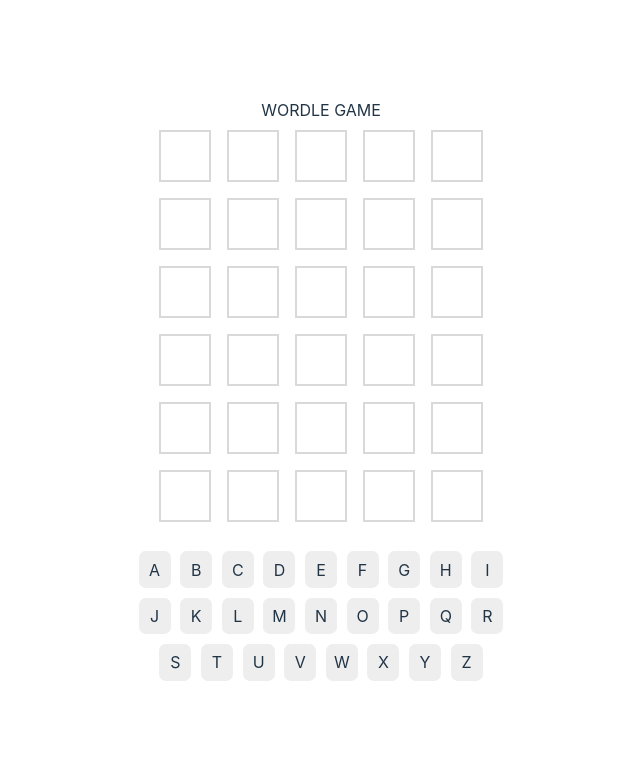
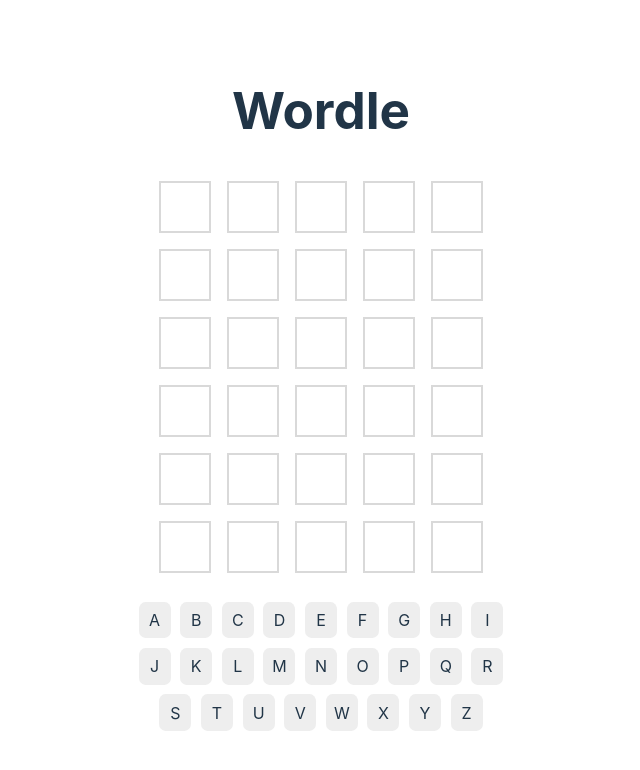
Before and after one commit to DidierOsindero/wordle-game, a React (Vite) app: page / in a window 1280 px wide. Shown: the top 770 px of the page, without its empty margins (319-959 px from the left). Built offline with nearby package versions, Linux system fonts and the light colour scheme.

Commit message:
Edit results popup message

```diff
--- a/src/components/ResultsPopUp.tsx
+++ b/src/components/ResultsPopUp.tsx
@@ -21,7 +21,9 @@
           </p>
         )}
 
-        {!isCorrect && <p>Better luck next time! The word was {targetWord}.</p>}
+        {!isCorrect && (
+          <p>Better luck next time! The word was '{targetWord}'.</p>
+        )}
 
         <button onClick={handlePlayAgain} className="play-again-btn">
           Play Again
--- a/src/components/Wordle.tsx
+++ b/src/components/Wordle.tsx
@@ -39,7 +39,7 @@
 
   return (
     <div className="ctn-main-content">
-      WORDLE GAME
+      <h1>Wordle</h1>
       <GameGrid
         currentGuess={currentGuess}
         previousGuessesEvaluated={previousGuessesEvaluated}
```
